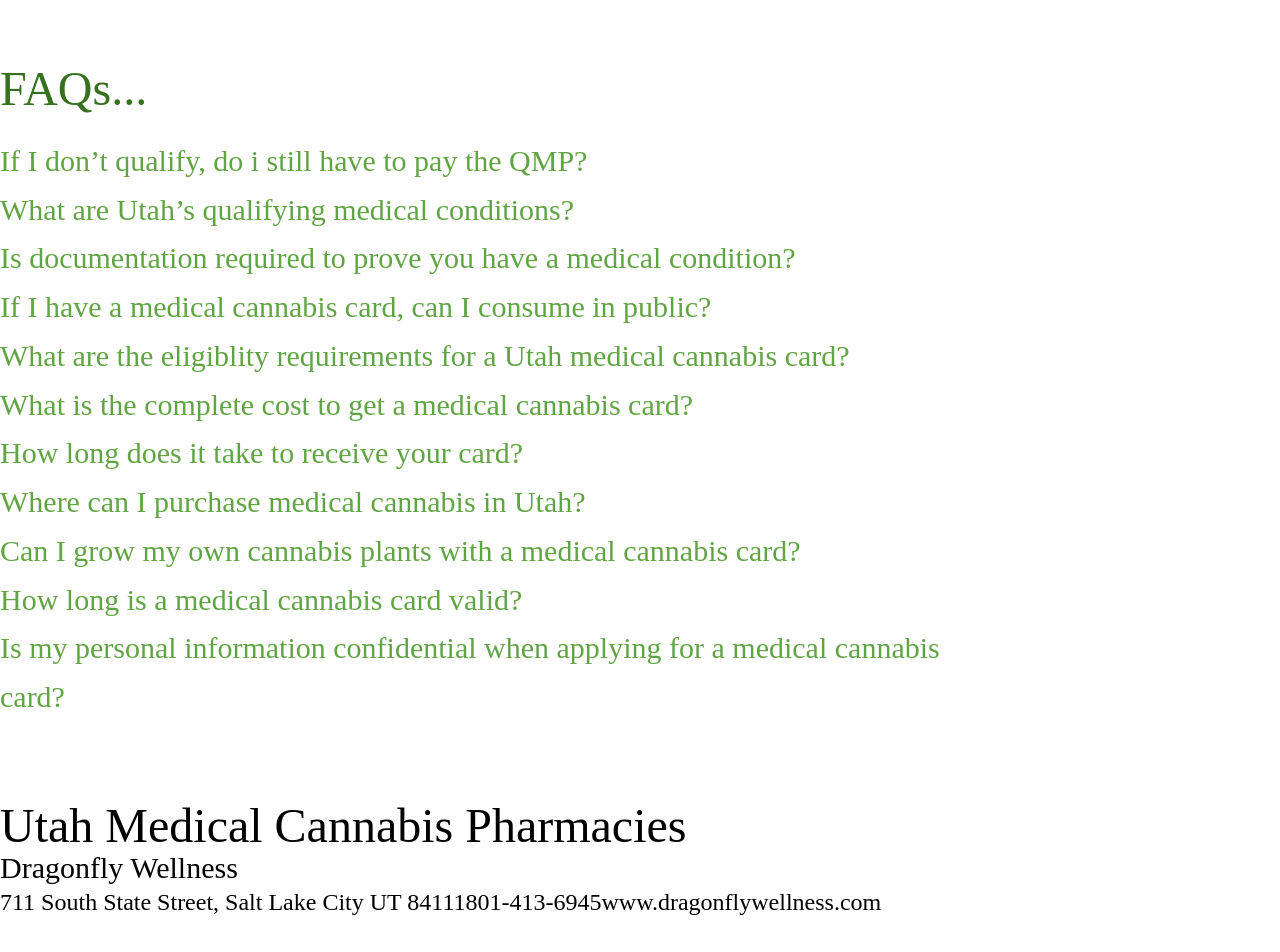
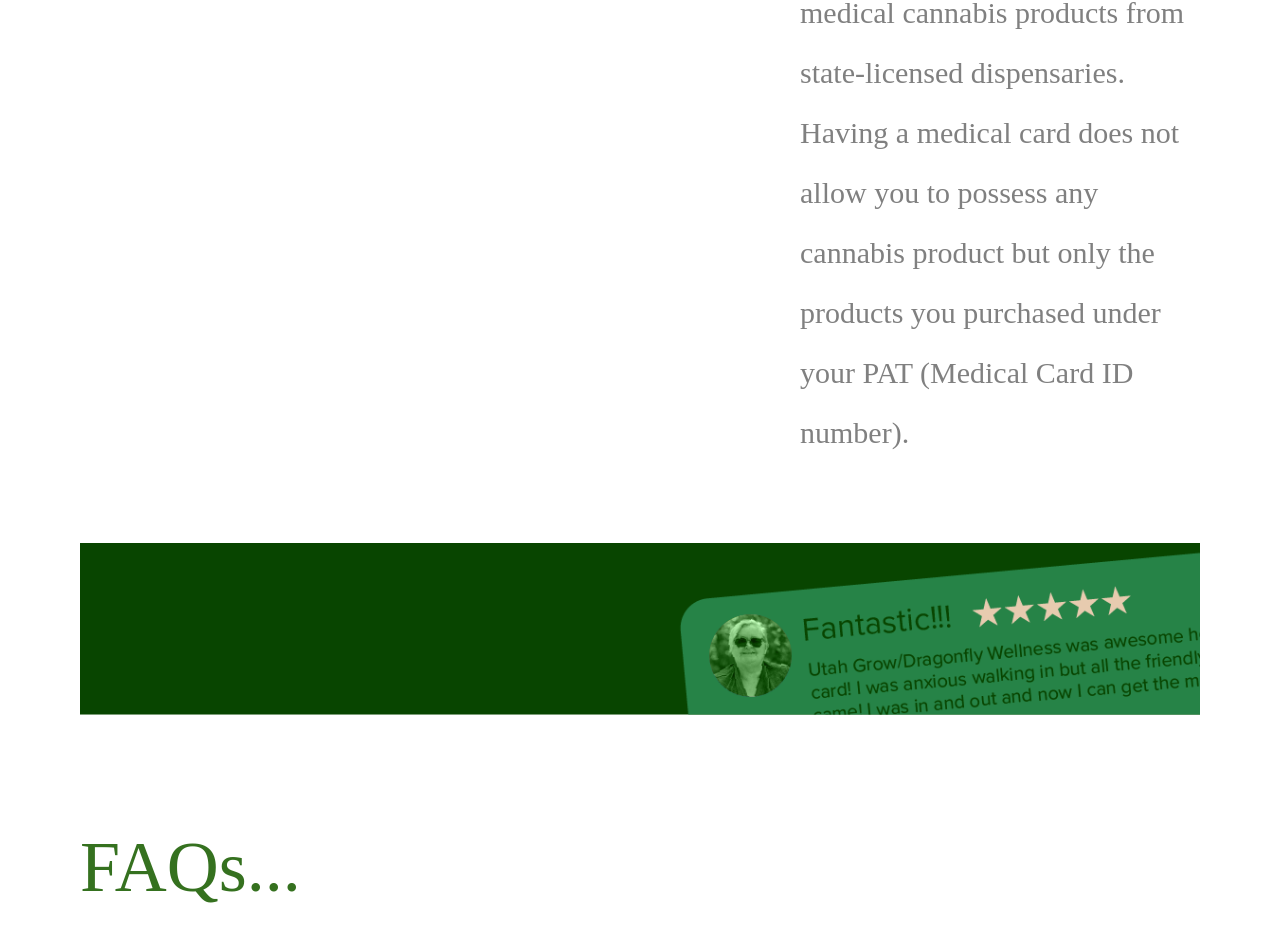
Before and after one commit to Saradawson/sapa-assignment, a Next.js app: page / in a window 1280 px wide. Shown: the part 3420-4372 px from the top of the page. Built offline with nearby package versions, Linux system fonts and the light colour scheme.

Commit message:
Pharmacies section added and styled

```diff
--- a/app/page.tsx
+++ b/app/page.tsx
@@ -9,7 +9,7 @@ export default function Page() {
   return (
     <div>
         <Header></Header>
-        <main className="min-w-fit flex flex-col items-center">
+        <main className="min-w-fit flex flex-col items-center p-20">
           <div className="max-w-fit">
             <h1></h1>
             <Events></Events>
--- a/app/pages/ads.jsx
+++ b/app/pages/ads.jsx
@@ -11,17 +11,17 @@ export default function Ads() {
               width={1200}
               height={300}
             />
-            <div className="flex items-start justify-start py-20">
+            <div className="flex items-start justify-start py-20 gap-20">
               <Image
                 src="/assets/Consultation.png"
                 alt="consultation"
-                className="w-2/3 pr-20"
+                className="w-2/3"
                 width={640}
                 height={553}
               />
               <div className="flex flex-col justify-start">
-                <h2 className="text-6xl leading-relaxed text-greenTwo">Utah Medical Cards</h2>
-                <p className="break-words hyphens-auto max-w-prose text-2xl leading-loose text-greyTwo">{"A medical cannabis card, also known as a medical marijuana card, is a state-issued identification card that allows qualified patients to legally purchase and use medical cannabis for the treatment of specific medical conditions. In Utah, a card is required to access and purchase medical cannabis products from state-licensed dispensaries. Having a medical card does not allow you to possess any cannabis product but only the products you purchased under your PAT (Medical Card ID number)."}</p>
+                <h2 className="text-7xl leading-relaxed text-greenTwo">Utah Medical Cards</h2>
+                <p className="break-words hyphens-auto max-w-prose text-3xl leading-loose text-greyTwo">{"A medical cannabis card, also known as a medical marijuana card, is a state-issued identification card that allows qualified patients to legally purchase and use medical cannabis for the treatment of specific medical conditions. In Utah, a card is required to access and purchase medical cannabis products from state-licensed dispensaries. Having a medical card does not allow you to possess any cannabis product but only the products you purchased under your PAT (Medical Card ID number)."}</p>
             </div>
             </div>
             <Image
--- a/app/pages/faq.jsx
+++ b/app/pages/faq.jsx
@@ -4,19 +4,19 @@ export default function FAQ() {
     return (
         <section className="flex w-full py-20">
             <div className="flex flex-col max-w-fit">
-                <h2 className="text-5xl leading-loose text-greenTwo max-w-fit">{"FAQs..."}</h2>
+                <h2 className="text-7xl leading-loose text-greenTwo max-w-fit">{"FAQs..."}</h2>
                 <div className="flex flex-col max-w-fit">
-                    <Link href="/FAQs" className="leading-relaxed max-w-prose text-3xl text-greenThree" >{"If I don’t qualify, do i still have to pay the QMP?"}</Link>
-                    <Link href="/FAQs" className="leading-relaxed max-w-prose text-3xl text-greenThree" >{"What are Utah’s qualifying medical conditions?"}</Link>
-                    <Link href="/FAQs" className="leading-relaxed max-w-prose text-3xl text-greenThree" >{"Is documentation required to prove you have a medical condition?"}</Link>
-                    <Link href="/FAQs" className="leading-relaxed max-w-prose text-3xl text-greenThree" >{"If I have a medical cannabis card, can I consume in public?"}</Link>
-                    <Link href="/FAQs" className="leading-relaxed max-w-prose text-3xl text-greenThree" >{"What are the eligiblity requirements for a Utah medical cannabis card?"}</Link>
-                    <Link href="/FAQs" className="leading-relaxed max-w-prose text-3xl text-greenThree" >{"What is the complete cost to get a medical cannabis card?"}</Link>
-                    <Link href="/FAQs" className="leading-relaxed max-w-prose text-3xl text-greenThree" >{"How long does it take to receive your card?"}</Link>
-                    <Link href="/FAQs" className="leading-relaxed max-w-prose text-3xl text-greenThree" >{"Where can I purchase medical cannabis in Utah?"}</Link>
-                    <Link href="/FAQs" className="leading-relaxed max-w-prose text-3xl text-greenThree" >{"Can I grow my own cannabis plants with a medical cannabis card?"}</Link>
-                    <Link href="/FAQs" className="leading-relaxed max-w-prose text-3xl text-greenThree" >{"How long is a medical cannabis card valid?"}</Link>
-                    <Link href="/FAQs" className="leading-relaxed max-w-prose text-3xl text-greenThree" >{"Is my personal information confidential when applying for a medical cannabis card?"}</Link>
+                    <Link href="/FAQs" className="leading-relaxed max-w-prose text-4xl text-greenThree" >{"If I don’t qualify, do i still have to pay the QMP?"}</Link>
+                    <Link href="/FAQs" className="leading-relaxed max-w-prose text-4xl text-greenThree" >{"What are Utah’s qualifying medical conditions?"}</Link>
+                    <Link href="/FAQs" className="leading-relaxed max-w-prose text-4xl text-greenThree" >{"Is documentation required to prove you have a medical condition?"}</Link>
+                    <Link href="/FAQs" className="leading-relaxed max-w-prose text-4xl text-greenThree" >{"If I have a medical cannabis card, can I consume in public?"}</Link>
+                    <Link href="/FAQs" className="leading-relaxed max-w-prose text-4xl text-greenThree" >{"What are the eligiblity requirements for a Utah medical cannabis card?"}</Link>
+                    <Link href="/FAQs" className="leading-relaxed max-w-prose text-4xl text-greenThree" >{"What is the complete cost to get a medical cannabis card?"}</Link>
+                    <Link href="/FAQs" className="leading-relaxed max-w-prose text-4xl text-greenThree" >{"How long does it take to receive your card?"}</Link>
+                    <Link href="/FAQs" className="leading-relaxed max-w-prose text-4xl text-greenThree" >{"Where can I purchase medical cannabis in Utah?"}</Link>
+                    <Link href="/FAQs" className="leading-relaxed max-w-prose text-4xl text-greenThree" >{"Can I grow my own cannabis plants with a medical cannabis card?"}</Link>
+                    <Link href="/FAQs" className="leading-relaxed max-w-prose text-4xl text-greenThree" >{"How long is a medical cannabis card valid?"}</Link>
+                    <Link href="/FAQs" className="leading-relaxed max-w-prose text-4xl text-greenThree" >{"Is my personal information confidential when applying for a medical cannabis card?"}</Link>
                 </div>
             </div>
         </section>
--- a/app/pages/pharmacies.jsx
+++ b/app/pages/pharmacies.jsx
@@ -1,16 +1,78 @@
 export default function Pharmacies() {
+    const pharmLocations = ["Dragonfly Wellness", "Bloc Pharmacy", "Beehive Farmacy", "Cannabist", "Curaleaf", "The Flower Shop", "WholesomeCo", "Zion Medicinal"]
+
+    const pharmInfo = {
+        "Dragonfly Wellness": {
+            "addresses": ["711 South State Street, Salt Lake City UT 84111", "20 Main Street, Price UT 84501"],
+            "phone": ["801-413-6945", "435-637-3770"],
+            "website": "www.dragonflywellness.com"
+        },
+        "Bloc Pharmacy": {
+            "addresses": ["10392 South Jordan Gateway South Jordan UT 84095", "1624 S Convention Center Dr. St. George UT 84790"],
+            "phone": ["385-249-9400", "435-216-3400"],
+            "website": "www.blocdispensary.com"
+        },
+        "Beehive Farmacy": {
+            "addresses": ["1991 S 3600 W Salt Lake City UT 84004", "870 W 1150 S Suite C Brigham City UT 84032"],
+            "phone": ["385-212-0088", "435-919-0966"],
+            "website": "www.beehivefarmacy.com"
+        },
+        "Cannabist": {
+            "addresses": ["484 South 1750 West Springville UT 84663"],
+            "phone": ["385-327-0922"],
+            "website": "www.gocannabist.com"
+        },
+        "Curaleaf": {
+            "addresses": ["3633 N Thanksgiving Way, Lehi UT 84043", "1351 Kearns Blvd Suite 110-B Park City UT 84060", "222 N Draper Ln Provo UT 84601", "757 S 1040 W Payson UT 84651"],
+            "phone": ["385-338-8010", "435-252-1052", "801-872-7447", "385-404-4422"],
+            "website": "www.curaleaf.com"
+        },
+        "The Flower Shop": {
+            "addresses": ["3775 S Wall Ave South Odgen UT 84405", "2150 N Main St. Suite 1 North Logan UT 84341"],
+            "phone": ["385-289-1800(Ext 1)", "385-289-1800(Ext 2)"],
+            "website": "www.theflowershopusa.com"
+        },
+        "WholesomeCo": {
+            "addresses": ["580 W 100 N Suite 1, West Bountiful UT 84010"],
+            "phone": ["801-695-4480"],
+            "website": "www.wholesome.co"
+        },
+        "Zion Medicinal": {
+            "addresses": ["301 S Main St. Cedar City UT 84720"],
+            "phone": ["435-244-4485"],
+            "website": "www.zionmed.co"
+        },
+    }
+
+    function PharmacyDivCreator(pharmacy) {
+        return(
+            <div className="min-w-full">
+                <h3 className="text-4xl text-greenThree leading-relaxed">{pharmacy}</h3>
+                <div className="min-w-full flex justify-between">
+                    <ui className="flex flex-col w-1/2">
+                        {pharmInfo[pharmacy]["addresses"].map(key => (<p key={key} className="text-3xl text-greyTwo">{key}</p>))}
+                    </ui>
+                    <ui className="flex flex-col w-1/4">
+                        {pharmInfo[pharmacy]["phone"].map(key => (<p key={key} className="text-3xl text-greyTwo">{key}</p>))}
+                    </ui>
+                    <p className="text-3xl text-greyTwo w-1/4">{pharmInfo[pharmacy]["website"]}</p>
+                </div>
+            </div>
+        );
+    };
+
     return (
-        <section>
-            <h2 className="text-5xl">{"Utah Medical Cannabis Pharmacies"}</h2>
-            <div>
-                <div className="max-w-fit">
-                    <h3 className="text-3xl">{"Dragonfly Wellness"}</h3>
-                    <p className="text-2xl float-right">{"www.dragonflywellness.com"}</p>
-                    <ui className="flex ">
-                        <p className="text-2xl">{"711 South State Street, Salt Lake City UT 84111"}</p>
-                        <p className="text-2xl">{"801-413-6945"}</p>
-                    </ui>
-                </div>
+        <section className="flex flex-col items-start gap-10">
+            <h2 className="text-7xl text-greenTwo">{"Utah Medical Cannabis Pharmacies"}</h2>
+            <div className="min-w-full flex flex-col justify-start gap-7">
+                {PharmacyDivCreator("Dragonfly Wellness")}
+                {PharmacyDivCreator("Bloc Pharmacy")}
+                {PharmacyDivCreator("Beehive Farmacy")}
+                {PharmacyDivCreator("Cannabist")}
+                {PharmacyDivCreator("Curaleaf")}
+                {PharmacyDivCreator("The Flower Shop")}
+                {PharmacyDivCreator("WholesomeCo")}
+                {PharmacyDivCreator("Zion Medicinal")}
             </div>
             <button></button>
         </section>
```
